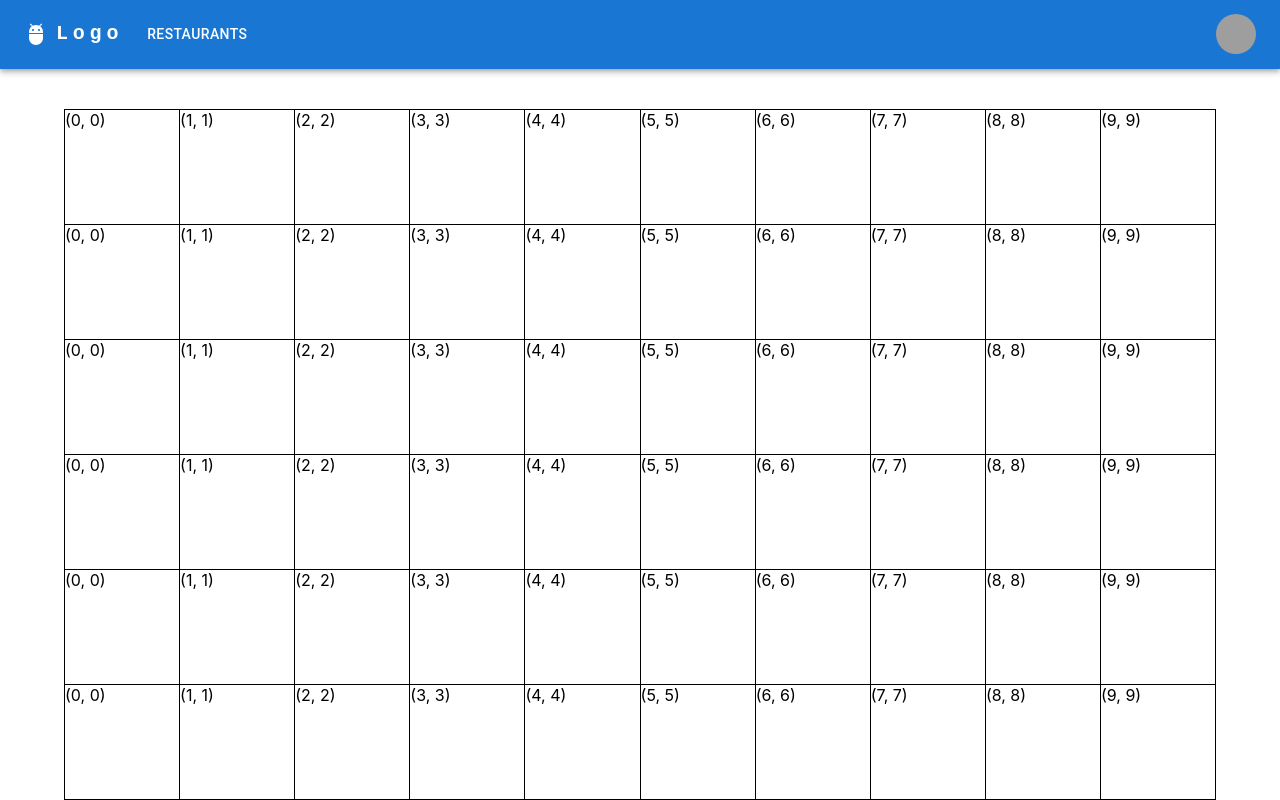
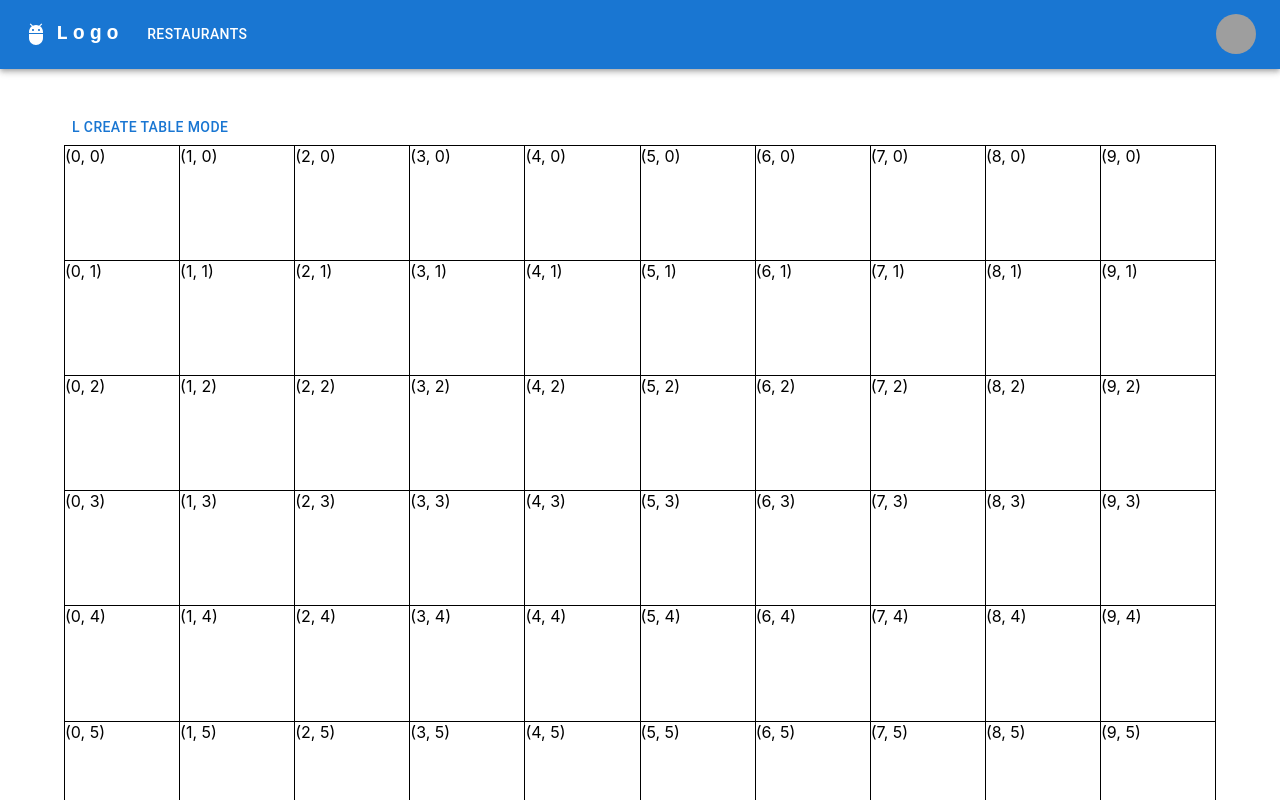
Before and after one commit to churellano/book-a-bite, a React (Create React App) app: page /owner/map in a window 1280 px wide. Shown: the top 800 px of the page. Built offline with nearby package versions, Linux system fonts and the light colour scheme; grey boxes are pictures that could not be loaded.

Commit message:
Testing selecting cells

```diff
--- a/src/owner/OwnerRestaurantMap.js
+++ b/src/owner/OwnerRestaurantMap.js
@@ -1,4 +1,4 @@
-import { Box, Container } from "@mui/material";
+import { Box, Container, Button } from "@mui/material";
 import { useState } from "react";
 
 import Navbar from "../common-components/Navbar"
@@ -11,18 +11,48 @@ export default function OwnerRestaurantMap() {
   const [rows, setRows] = useState(test);
   const [columns, setColumns] = useState(test)
   const [cells, setCells] = useState(Array.from({ length: rows * columns}).map(
-    (e, i) => ({ x: i % columns, y: i % rows })
-  ))
+    (e, i) => ({ x: i % columns, y: Math.floor(i / rows), selected: false})
+  ));
+  const [tables, setTables] = useState([]);
+  const [currentTable, setCurrentTable] = useState({ cells: [], capacity: null });
+  const [isCreatingTable, setIsCreatingTable] = useState(false);
 
   const gridTemplateStyle = `repeat(${rows}, 1fr) / repeat(${columns}, 1fr)`
+
+  const startCreatingTable = () => {
+    // TODO: go into creating table mode, allow clicking on grid
+    setIsCreatingTable(true);
+
+  }
+
+  const finishTable = () => {
+    // TODO: find all newly clicked cells and create table object
+    setIsCreatingTable(false);
+  };
+
+  const onCellClick = (clickedCell) => (clickObject) => {
+    if (isCreatingTable) {
+      cells.forEach(c => {
+        console.log(c.x, clickedCell.x)
+        console.log(c.y, clickedCell.y)
+        if (c.x === clickedCell.x && c.y === clickedCell.y) {
+          c.new = true;
+          c.selected = !c.selected;
+        }
+      });
+
+      setCells([...cells]);
+    }
+  }
 
   return (
     <div>
       <Navbar isGuestMode={false} />
       <Container>
+        <Button onClick={startCreatingTable}>l Create Table Mode</Button>
         <div className="restaurant-map" style={{gridTemplate: gridTemplateStyle}}>
           {
-            cells.map((cell, i) => <div key={i} className="table-cell" >{`(${cell.x}, ${cell.y})`}</div>)
+            cells.map((cell, i) => <div key={i} className="table-cell" onClick={onCellClick(cell)} style={{ backgroundColor: cell.selected ? '#00ff00' : '#ffffff'}}>{`(${cell.x}, ${cell.y})`}</div>)
           }
         </div>
       </Container>
```
